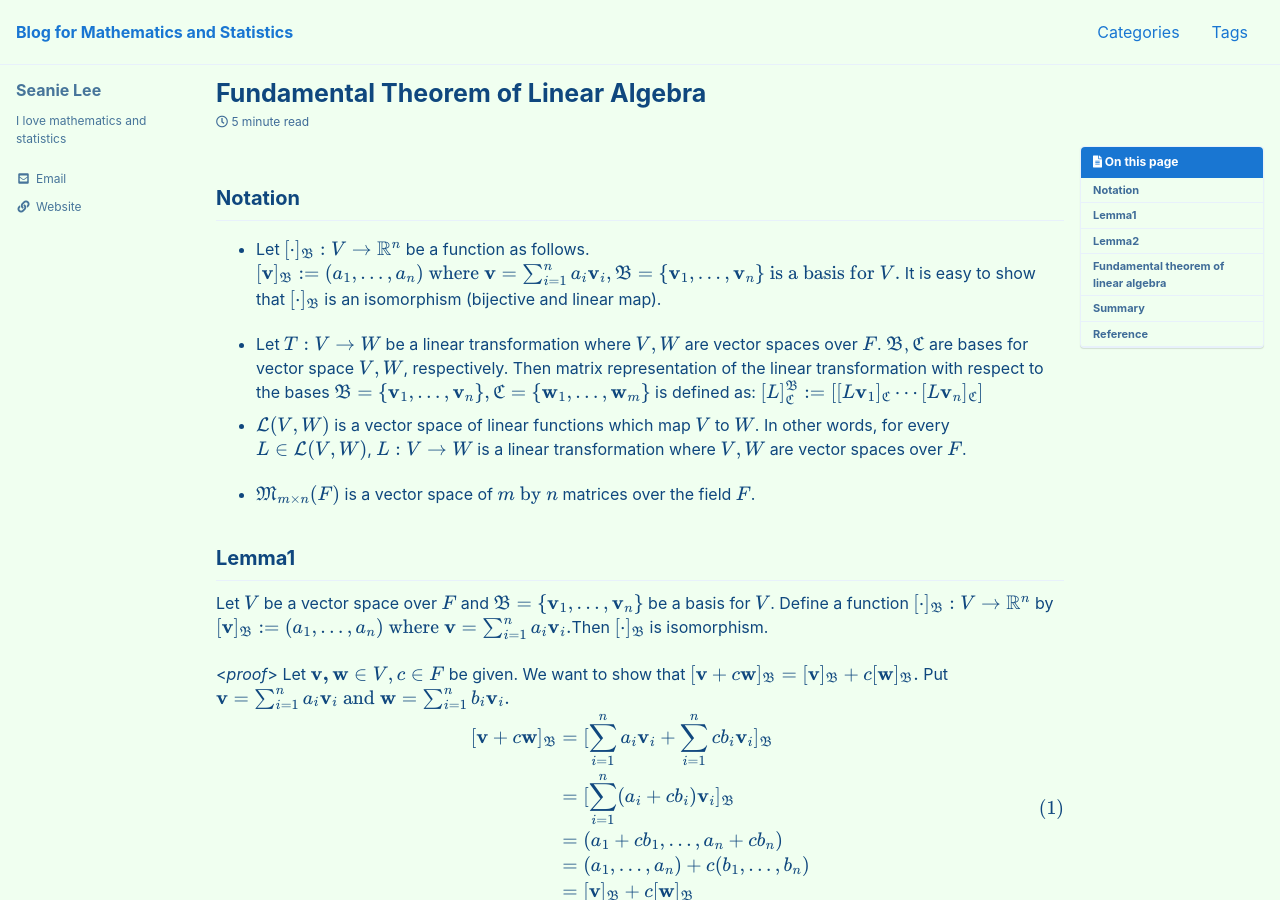
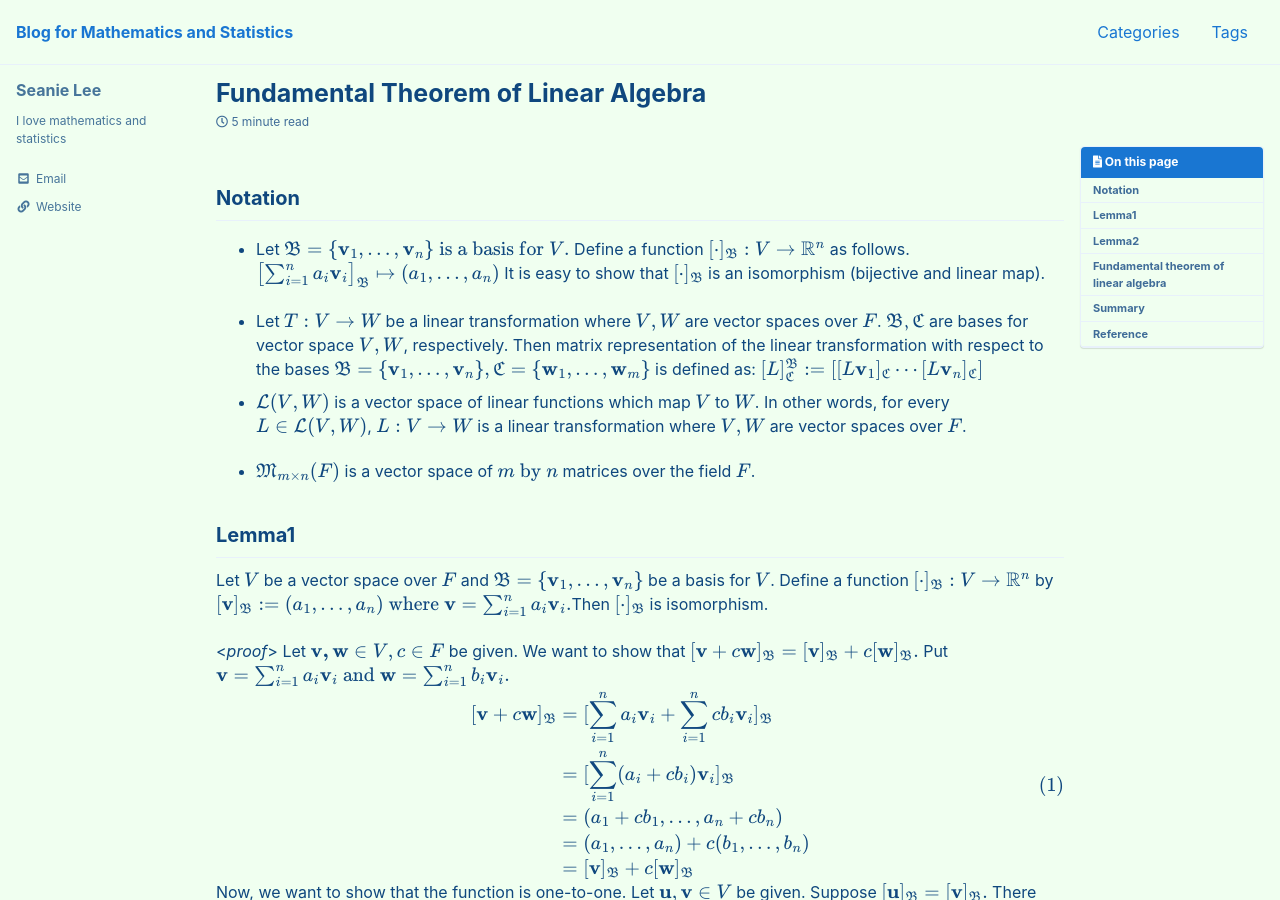
Before and after one commit to seanie12/blog, a Jekyll site: the page built from _posts/2020-12-30-fudamental-theorem-of-linear-algebra.md, in a window 1280 px wide and 900 px high. Built offline with Jekyll 4.4.1, drawn with Linux system fonts in a browser that asks for light colours; cached includes are drawn as plain includes; formulas are drawn with MathJax 3.

Commit message:
Update 2020-12-30-fudamental-theorem-of-linear-algebra.md

```diff
--- a/_posts/2020-12-30-fudamental-theorem-of-linear-algebra.md
+++ b/_posts/2020-12-30-fudamental-theorem-of-linear-algebra.md
@@ -18,8 +18,8 @@ comments : true
 ---
 
 ## Notation
-- Let  $$[\cdot]_{\mathfrak{B}}:V \rightarrow \mathbb{R}^n$$ be a function as follows.
-  $$[\mathbf{v}]_{\mathfrak{B}} := (a_1, \ldots, a_n) \text{ where } \mathbf{v} = \sum_{i=1}^n a_i\mathbf{v}_i, \mathfrak{B}=\{\mathbf{v}_1, \ldots, \mathbf{v}_n \} \text{ is a basis for } V.$$
+- Let  $$\mathfrak{B}=\{\mathbf{v}_1, \ldots, \mathbf{v}_n \} \text{ is a basis for } V.$$ Define a function   $$[\cdot]_{\mathfrak{B}}:V \rightarrow \mathbb{R}^n$$  as follows.
+  $$\left[\sum_{i=1}^n a_i\mathbf{v}_i\right]_{\mathfrak{B}} \mapsto(a_1, \ldots, a_n)$$
   It is easy to show that $[\cdot]_{\mathfrak{B}}$ is an isomorphism (bijective and linear map).
 
 - Let $T: V \rightarrow W$ be a linear transformation where $V, W$ are vector spaces over $F$. $\mathfrak{B,C}$ are bases for vector space $V, W$, respectively. Then matrix representation of the linear transformation with respect to the bases $$\mathfrak{B}=\{\mathbf{v}_1, \ldots, \mathbf{v}_n\}, \mathfrak{C}=\{ \mathbf{w}_1, \ldots, \mathbf{w}_m \}$$ is defined as:
```
